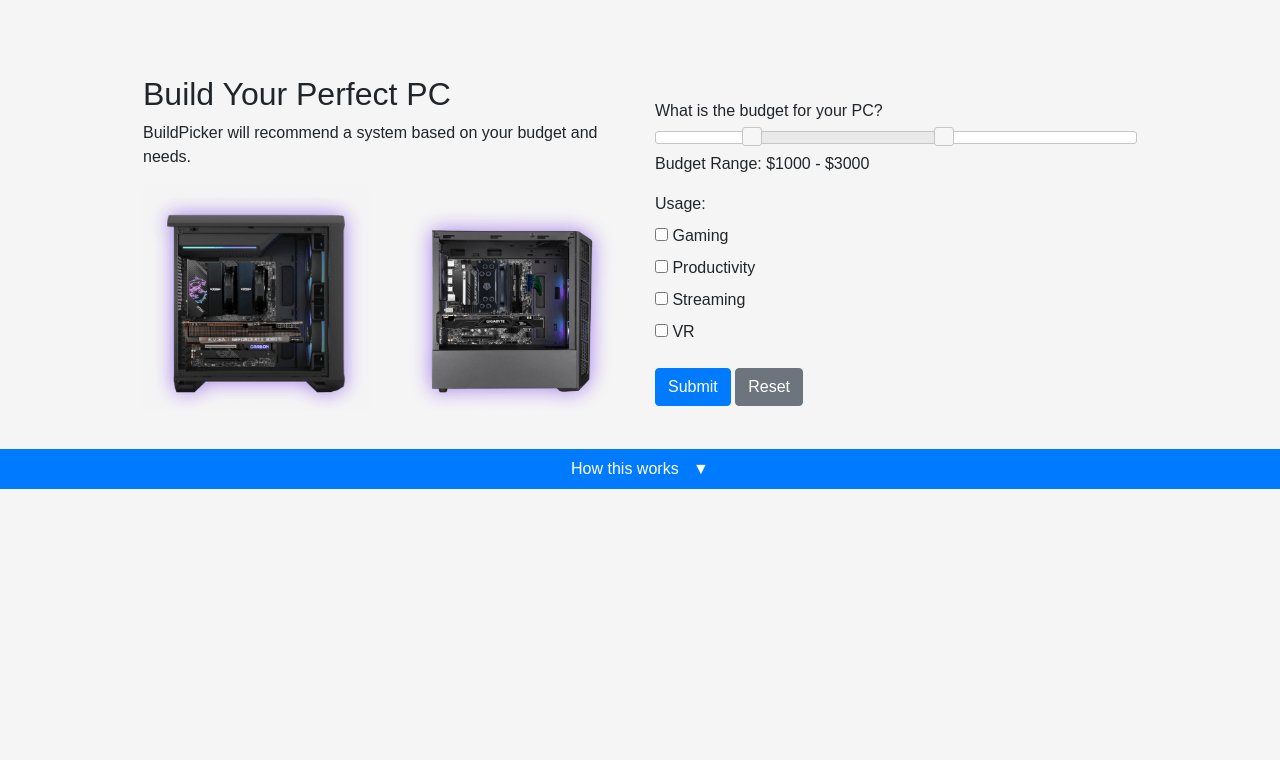
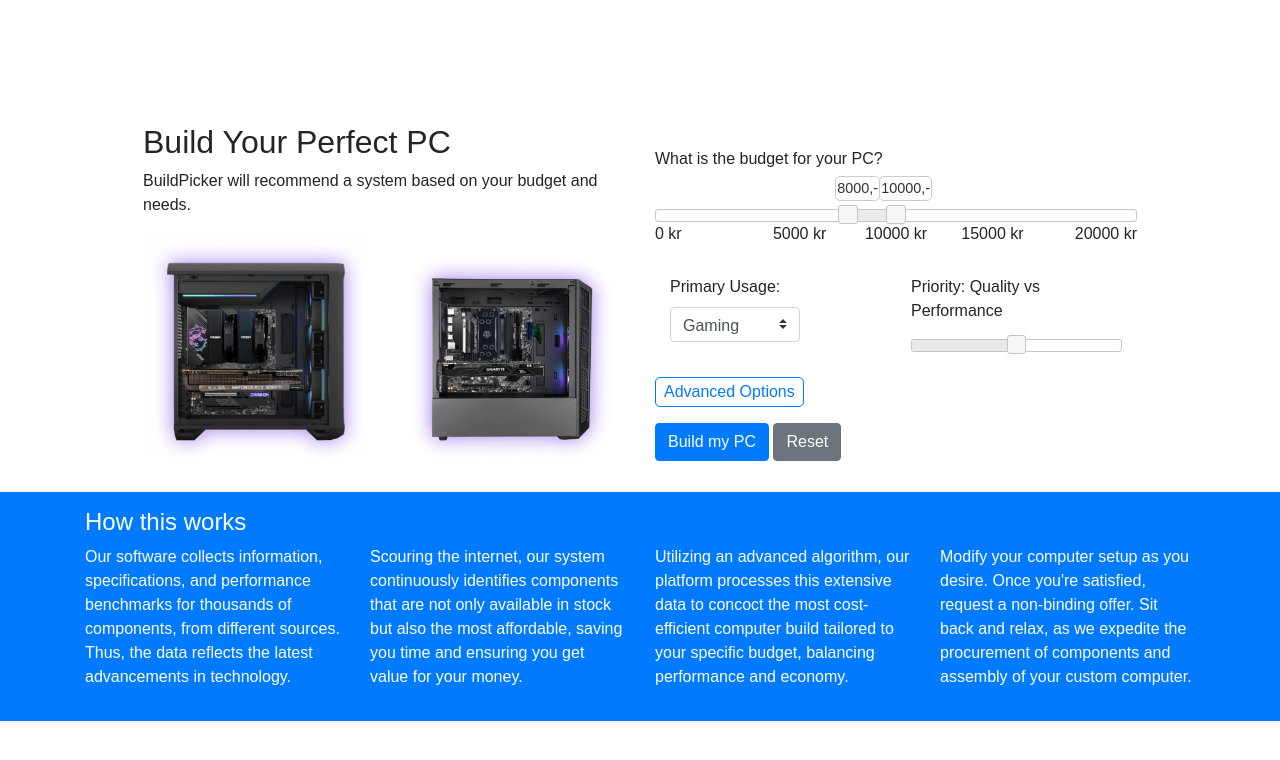
Before and after one commit to Daniel6702/WebScraper-Partpicker, a Django app: page / in a window 1280 px wide. Shown: the top 760 px of the page. Run offline with Django 4.2, Linux system fonts and the light colour scheme; some libraries are stand-ins or nearby versions.

Commit message:
GUI Improvements

```diff
--- a/Scraper_Package/benchmark.py
+++ b/Scraper_Package/benchmark.py
@@ -2,6 +2,11 @@ import requests
 import os
 from bs4 import BeautifulSoup
 import json
+
+#https://github.com/toUpperCase78/intel-processors
+#https://www.amd.com/en/products/specifications/processors/11776+1736+1896+2466
+#https://ark.intel.com/content/www/us/en/ark.html#@PanelLabel122139
+#https://www.techpowerup.com/cpu-specs/?sort=name
 
 def get_path_of_data_folder():
     return os.path.join(os.path.dirname(__file__), '..', 'Data')
--- a/django_server/settings.py
+++ b/django_server/settings.py
@@ -37,6 +37,7 @@ INSTALLED_APPS = [
     'django.contrib.sessions',
     'django.contrib.messages',
     'django.contrib.staticfiles',
+
     'scraper_webapp'
 ]
 
@@ -116,7 +117,10 @@ USE_TZ = True
 # Static files (CSS, JavaScript, Images)
 # https://docs.djangoproject.com/en/4.2/howto/static-files/
 
-STATIC_URL = 'static/'
+STATIC_URL = '/static/'
+STATICFILES_DIRS = [
+    BASE_DIR / "scraper_webapp/static",  # Adjust the path to match your static files directory
+]
 
 # Default primary key field type
 # https://docs.djangoproject.com/en/4.2/ref/settings/#default-auto-field
--- a/scraper_webapp/forms.py
+++ b/scraper_webapp/forms.py
@@ -1,17 +1,25 @@
 from django import forms
-
-class ScraperForm(forms.Form):
-    budget = forms.CharField(label='Budget', max_length=500)
-
-class BudgetForm(forms.Form):
-    lower_budget = forms.IntegerField()
-    upper_budget = forms.IntegerField()
 
 class PCBuilderForm(forms.Form):
     USAGE_CHOICES = [
         ('gaming', 'Gaming'),
-        ('productivity', 'Productivity'),
+        ('productivity', 'General Productivity'),
+        ('server', 'Server or networking tasks'),
         ('streaming', 'Streaming'),
-        ('vr', 'VR'),
+        ('vr', 'Virtual reality'),
+        ('video_editing', 'Video Editing'),
+        ('3d_modeling', '3D Modeling and CAD'),
+        ('graphic_design', 'Graphic design'),
+        ('programming', 'Software development'),
+        ('casual', 'Casual Use'),
     ]
-    usage = forms.MultipleChoiceField(choices=USAGE_CHOICES, widget=forms.CheckboxSelectMultiple)
+
+    usage = forms.ChoiceField(choices=USAGE_CHOICES, widget=forms.Select(attrs={'class': 'form-control custom-select'}))
+
+    small_form_factor = forms.BooleanField(required=False)
+    rgb = forms.BooleanField(required=False)
+    wireless_connectivity = forms.BooleanField(required=False)
+    overclocking_capabilities = forms.BooleanField(required=False)
+
+    cooling_capability = forms.IntegerField(widget=forms.NumberInput(attrs={'type': 'range'}), required=False)
+    quality_vs_performance = forms.IntegerField(widget=forms.NumberInput(attrs={'type': 'range'}), required=False)
--- /dev/null
+++ b/scraper_webapp/static/css/styles.css
@@ -0,0 +1,81 @@
+/*Priority slider quality/performance*/
+#priority-slider {
+    margin-top: 20px;
+}
+
+#budget-slider {
+    margin-top: 0px;
+}
+
+/*Primary use selector drop down menu*/
+.custom-select {
+    width: 130px;
+    height: 35px;
+}
+
+/*Advanved Options menu*/
+#advancedOptions {
+    padding-bottom: 0px;
+}
+.advanced-options-btn {
+    display: inline-block;
+    cursor: pointer;
+    padding: 2px 8px;
+    border: 1px solid #007BFF;
+    color: #007BFF;
+    border-radius: 5px;
+    text-decoration: none;
+    transition: background-color 0.2s;
+}
+.advanced-options-btn:hover {
+    background-color: #007BFF;
+    color: #ffffff;
+}
+.advanced-slider {
+    margin-top: 0px;
+}
+*, *::before, *::after {
+    box-sizing: border-box;
+}
+.collapsing {
+    transition: height 0.35s ease;  /* Adjust the duration and timing function as needed */
+}
+
+.handle-value {
+    background: #fff;
+    border: 1px solid #ccc;
+    border-radius: 5px;
+    padding: 1px;
+    font-size: 0.9em;
+    white-space: nowrap;
+    color: #333;
+}
+
+body {
+    font-family: Arial, sans-serif;
+    background-color: #ffffff;
+    margin: 0;
+    padding: 0;
+}
+
+.section-spacing {
+    margin-top: 30px;
+}
+
+.custom-width {
+    width: 80%;
+    max-width: 1300px;
+    margin: 0 auto;
+}
+
+.sliders-container {
+    display: grid;
+    grid-template-columns: 1fr; /* Makes one column */
+    grid-gap: 10px; /* Adjust space between the rows */
+    /* Add additional styles like padding, background etc., if necessary */
+}
+.slider-group {
+    display: grid;
+
+    /* Styles for your slider group, if any */
+}
--- /dev/null
+++ b/scraper_webapp/static/js/script.js
@@ -0,0 +1,96 @@
+$(function() {
+    $("#budget-slider").slider({
+        range: true,
+        min: 0,
+        max: 20000,
+        values: [8000, 10000],
+        create: function() {
+            positionHandleValues();
+        },
+        slide: function(event, ui) {
+            $("input[name='lower_budget']").val(ui.values[0]);
+            $("input[name='upper_budget']").val(ui.values[1]);
+            positionHandleValues(ui.values);
+        }
+    });
+
+    $("#budget-range").text("Kr" + $("#budget-slider").slider("values", 0) + " - Kr" + $("#budget-slider").slider("values", 1));
+
+    function positionHandleValues(values) {
+        values = values || $("#budget-slider").slider("values");
+        var handleValues = [$("#lower-handle-value"), $("#upper-handle-value")];
+        var handles = $("#budget-slider .ui-slider-handle");
+        handleValues[0].text(values[0]+',-');
+        handleValues[1].text(values[1]+',-');
+        handleValues.forEach(function(handleValue, index) {
+            handleValue.css({
+                "left": handles.eq(index).position().left - (handleValue.outerWidth() - handles.eq(index).outerWidth()) / 2 + "px",
+                "top": handles.eq(index).position().top - handleValue.outerHeight() - 4 + "px"  // Adjust this value to change the vertical spacing
+            });
+        });
+    }
+
+    function createSliderScale(min, max, step) {
+        var scaleContainer = $('#slider-scale');
+        scaleContainer.empty();
+        for (var i = min; i <= max; i += step) {
+            var scaleLabel = $('<span>').text(i + ' kr').css({
+                'flex': '1',
+                'text-align': (i === min ? 'left' : (i === max ? 'right' : 'center'))
+            });
+            scaleContainer.append(scaleLabel);
+        }
+    }
+
+    function resetForm() {
+
+        $('#pcBuilderForm')[0].reset();
+        $("#budget-slider").slider("values", [8000, 10000]); // Reset slider to initial values
+        positionHandleValues($("#budget-slider").slider("values"));
+    }
+
+    $("#priority-slider").slider({
+        range: "min",
+        min: 0,
+        max: 100,
+        value: 50,  // Setting the initial value to 50 (midway) as an example.
+        slide: function(event, ui) {
+            // Any logic you want to add while sliding.
+        }
+    });
+
+    $(document).ready(function() {
+        $("#cooling-slider").slider({
+            range: "min",
+            min: 1,
+            max: 10,  // Adjust the max value based on your requirements.
+            value: 5, // Default value at initialization
+            slide: function(event, ui) {
+                // Update the hidden input value when the slider value changes
+                $("#coolingValue").val(ui.value);
+            }
+        });
+
+        // Initialize the hidden input value with the slider's initial value
+        $("#coolingValue").val($("#cooling-slider").slider("value"));
+    });
+
+    $(document).ready(function() {
+        $("#aesthetics-slider").slider({
+            range: "min",
+            min: 1,
+            max: 10,  // Adjust the max value based on your requirements.
+            value: 5, // Default value at initialization
+            slide: function(event, ui) {
+                // Update the hidden input value when the slider value changes
+                $("#aestheticsValue").val(ui.value);
+            }
+        });
+
+        // Initialize the hidden input value with the slider's initial value
+        $("#aestheticsValue").val($("#aesthetics-slider").slider("value"));
+    });
+
+    createSliderScale(0, 20000, 5000);
+    window.resetForm = resetForm;
+});
--- a/scraper_webapp/static/styles.css
+++ /dev/null
@@ -1,62 +0,0 @@
-body {
-    font-family: Arial, sans-serif;
-    background-color: #f5f5f5;
-    margin: 0;
-    padding: 0;
-}
-
-.cursor-pointer {
-    cursor: pointer;
-}
-
-.arrow-down {
-    display: inline-block;
-    margin-left: 10px;
-    transition: transform 0.3s ease;
-}
-
-.info-band-content {
-    transition: max-height 0.5s ease, opacity 0.5s ease, padding 0.5s ease;
-    overflow: hidden;
-    max-height: 0;
-    opacity: 0;
-    padding: 0; /* Set padding to 0 to reduce space when collapsed */
-}
-
-.info-band-trigger, .info-band-content {
-    background-color: #007bff; /* Use the same color for both elements */
-    color: white; /* Set the text color to white for better readability */
-}
-
-.section-spacing {
-    margin-top: 30px;
-}
-
-.custom-width {
-    width: 80%; /* or whatever width you prefer */
-    max-width: 1300px; /* optional, prevents it from becoming too wide on large screens */
-    margin: 0 auto; /* centers the div */
-}
-
-
-input[type="text"] {
-    margin-bottom: 20px;
-    padding: 10px;
-    font-size: 16px;
-    border: 1px solid #ccc;
-    border-radius: 5px;
-}
-
-button {
-    padding: 10px;
-    font-size: 16px;
-    color: white;
-    background-color: #28a745;
-    border: none;
-    border-radius: 5px;
-    cursor: pointer;
-}
-
-button:hover {
-    background-color: #218838;
-}
--- a/scraper_webapp/templates/scraper_webapp/pc_builder.html
+++ b/scraper_webapp/templates/scraper_webapp/pc_builder.html
@@ -6,164 +6,150 @@
     <meta name="viewport" content="width=device-width, initial-scale=1.0">
     <title>PC Builder</title>
     {% load static %}
-    <!-- Add Bootstrap CSS for styling -->
     <link href="https://stackpath.bootstrapcdn.com/bootstrap/4.5.2/css/bootstrap.min.css" rel="stylesheet">
-    <!-- Add jQuery UI CSS for the slider -->
     <link rel="stylesheet" href="https://code.jquery.com/ui/1.12.1/themes/base/jquery-ui.css">
-    <link rel="stylesheet" type="text/css" href="{% static 'styles.css' %}">
+    <link rel="stylesheet" type="text/css" href="{% static 'css\styles.css' %}">
+
+    <script src="https://code.jquery.com/jquery-3.6.0.min.js"></script>
+    <script src="https://stackpath.bootstrapcdn.com/bootstrap/4.5.2/js/bootstrap.min.js"></script>
+
 </head>
-<script src="https://code.jquery.com/jquery-3.6.0.min.js"></script>
-<script src="https://stackpath.bootstrapcdn.com/bootstrap/4.5.2/js/bootstrap.min.js"></script>
-<body>
 
-<div class="" style="margin-top: 75px;">
-</div>
+<div class="container mt-5 custom-width" style="padding-top: 75px; padding-bottom: 25px;">
+    <div class="row">
+        <div class="col-md-6" >
 
-<div class="container mt-5 custom-width">
-    <div class="row">
-        <div class="col-md-6">
+            <!--Images and text left side-->
             <h2>Build Your Perfect PC </h2>
             <p>BuildPicker will recommend a system based on your budget and needs.</p>
             <div class="row">
-                <!-- Adjust 'col' classes as needed to change image width, ensure they add up to 12 -->
                 <div class="col-6">
-                    <img src="{% static 'scraper_webapp/images/pc1.png' %}" alt="Image 1" class="img-fluid mb-2">
+                    <img src="{% static 'images/pc1.png' %}" alt="Image 1" class="img-fluid mb-2">
                 </div>
                 <div class="col-6">
-                    <img src="{% static 'scraper_webapp/images/pc2.png' %}" alt="Image 2" class="img-fluid mb-2">
+                    <img src="{% static 'images/pc2.png' %}" alt="Image 2" class="img-fluid mb-2">
                 </div>
-                <!-- Add more images with additional 'col' divs if needed -->
             </div>
         </div>
+
         <div class="col-md-6">
-
             <form method="POST" id="pcBuilderForm" class="mt-4">
                 {% csrf_token %}
                 {{ form.non_field_errors }}
+                <label>What is the budget for your PC?</label>
 
-                <div class="form-group">
-                    <label>What is the budget for your PC?</label>
-                    <div id="budget-slider"></div>
-                    <!-- Hidden inputs for budget -->
+                <!--Budget Slider-->
+                <div class="form-group" style="padding-top: 30px;" >
+                    <div id="budget-slider" >
+                        <div id="lower-handle-value" class="handle-value" style="position: absolute;"></div>
+                        <div id="upper-handle-value" class="handle-value" style="position: absolute;"></div>
+                    </div>
+                    <div id="slider-scale" class="d-flex justify-content-between"></div>
                     {{ form.lower_budget }}
                     {{ form.upper_budget }}
-                    <p class="mt-2">Budget Range: <span id="budget-range"></span></p>
                 </div>
 
-                <div class="form-group">
-                    <label>Usage:</label>
-                    <div>
-                        {{ form.usage.errors }}
-                        {{ form.usage }}
+                <div class="container mt-4" style="padding-top: 5px; padding-bottom: 25px;">
+                    <div class="row">
+                        <!-- Column for the ChoiceField -->
+                        <div class="col-md-6">
+                            <label for="id_usage">Primary Usage:</label>
+                            <div>
+                                {{ form.usage.errors }}
+                                {{ form.usage }}
+                            </div>
+                        </div>
+
+                        <!-- Column for the Slider -->
+                        <div class="col-md-6">
+                            <label for="priority-slider">Priority: Quality vs Performance</label>
+                            <div id="priority-slider" class="mt-2"></div>
+                        </div>
                     </div>
                 </div>
 
-                <button type="submit" class="btn btn-primary">Submit</button>
+                <!-- Advanced section -->
+                <div class="form-group">
+                    <a class="advanced-options-btn" data-toggle="collapse" href="#advancedOptions" role="button" aria-expanded="false" aria-controls="advancedOptions">
+                        Advanced Options
+                    </a>
+                    <div class="collapse" id="advancedOptions">
+
+                        <div class="container mt-4">
+                            <div class="row">
+                            <!-- Checkbox Options -->
+                                <div class="col-md-6">
+                                    <div class="form-check">
+                                        <input type="checkbox" name="small_form_factor" id="small_form_factor">
+
+                                        <label class="form-check-label" for="smallFormFactor">Small Form Factor</label>
+                                    </div>
+                                    <div class="form-check">
+                                        <input type="checkbox" name="rgb" id="rgb">
+                                        <label class="form-check-label" for="rgb">RGB</label>
+                                    </div>
+                                    <div class="form-check">
+                                        <input type="checkbox" value="wireless_connectivity" id="wireless_connectivity">
+                                        <label class="form-check-label" for="wirelessConnectivity">Wireless Connectivity</label>
+                                    </div>
+                                    <div class="form-check">
+                                        <input type="checkbox" value="overclocking_capabilities" id="overclocking_capabilities">
+                                        <label class="form-check-label" for="overclockingCapabilities">Overclocking Capabilities</label>
+                                    </div>
+                                </div>
+
+
+                                <div class="col-md-6">
+                                    <div class="sliders-container">
+                                        <!-- Slider for Cooling Capabilities -->
+                                        <div class="slider-group">
+                                            <label>Cooling Capabilities:</label>
+                                            <div id="cooling-slider" class="advanced-slider"></div>
+                                            <input type="hidden" name="cooling_capability" id="coolingValue">
+                                        </div>
+
+                                        <!-- Slider for Aesthetics -->
+                                        <div class="slider-group">
+                                            <label>Aesthetics:</label>
+                                            <div id="aesthetics-slider" class="advanced-slider"></div>
+                                            <input type="hidden" name="aesthetics_capability" id="aestheticsValue">
+                                        </div>
+                                    </div>
+
+                                </div>
+                            </div>
+                        </div>
+                    </div>
+                </div>
+                <button type="submit" class="btn btn-primary">Build my PC</button>
                 <button type="reset" class="btn btn-secondary" onclick="resetForm()">Reset</button>
             </form>
         </div>
     </div>
 </div>
 
-<div class="info-band-trigger py-2 text-center cursor-pointer section-spacing" data-toggle="info-dropdown" style="background-color: #007bff; color: white;">
-    <span>How this works</span>
-    <i class="arrow-down">&#x25BC;</i>
-</div>
-<div class="info-band-content d-none text-white py-3" style="background-color: #007bff;">
+<div class="text-white py-3" style=" background-color: #007bff;">
     <div class="container">
+        <h4>How this works</h4>
         <div class="row">
             <div class="col-md-3">
-                <h4>Step 1</h4>
-                <p>Information about step 1...</p>
+                <p>Our software collects information, specifications, and performance benchmarks for thousands of components, from different sources. Thus, the data reflects the latest advancements in technology.</p>
             </div>
             <div class="col-md-3">
-                <h4>Step 2</h4>
-                <p>Information about step 2...</p>
+                <p>Scouring the internet, our system continuously identifies components that are not only available in stock but also the most affordable, saving you time and ensuring you get value for your money.</p>
             </div>
             <div class="col-md-3">
-                <h4>Step 3</h4>
-                <p>Information about step 3...</p>
+                <p>Utilizing an advanced algorithm, our platform processes this extensive data to concoct the most cost-efficient computer build tailored to your specific budget, balancing performance and economy.</p>
             </div>
             <div class="col-md-3">
-                <h4>Step 4</h4>
-                <p>Information about step 4...</p>
+                <p>Modify your computer setup as you desire. Once you're satisfied, request a non-binding offer. Sit back and relax, as we expedite the procurement of components and assembly of your custom computer.</p>
             </div>
         </div>
     </div>
 </div>
-
-
 <!-- Add jQuery, jQuery UI and Bootstrap JS -->
-<script src="https://code.jquery.com/jquery-3.5.1.min.js"></script>
 <script src="https://code.jquery.com/ui/1.12.1/jquery-ui.min.js"></script>
-<script src="https://stackpath.bootstrapcdn.com/bootstrap/4.5.2/js/bootstrap.min.js"></script>
-
-<script>
-    $(function() {
-        // Set up the jQuery UI slider
-        $("#budget-slider").slider({
-            range: true,
-            min: 0,
-            max: 5000,
-            values: [1000, 3000],  // Initial range values
-            slide: function(event, ui) {
-                // Update the displayed budget range and hidden inputs when slider changes
-                $("#budget-range").text("$" + ui.values[0] + " - $" + ui.values[1]);
-                $("input[name='lower_budget']").val(ui.values[0]);
-                $("input[name='upper_budget']").val(ui.values[1]);
-            }
-        });
-
-        // Set the initial displayed budget range based on initial slider values
-        $("#budget-range").text("$" + $("#budget-slider").slider("values", 0) +
-            " - $" + $("#budget-slider").slider("values", 1));
-    });
-
-    function resetForm() {
-        // This function resets the form inputs and the slider
-        $('#pcBuilderForm')[0].reset();
-        $("#budget-slider").slider("values", [1000, 3000]); // Reset slider to initial values
-        $("#budget-range").text("$1000 - $3000"); // Reset budget range text
-    }
-
-
-    $(document).ready(function() {
-    $('[data-toggle="info-dropdown"]').on('click', function() {
-        const content = $('.info-band-content');
-        const arrow = $('.arrow-down');
-
-        // Function to force browser to recalculate the style, ensuring the transition is triggered
-        const forceReflow = (element) => {
-            element[0].offsetHeight; // Accessing this property forces a reflow
-        };
-
-        if (content.css('opacity') === '0') {
-            content.removeClass('d-none');
-            forceReflow(content); // Force reflow before setting the properties to ensure transition is triggered
-            content.css({
-                'max-height': '1500px', // Adjust value if needed, or calculate actual height
-                'opacity': '1',
-                'padding': '', // Reset padding to default
-            });
-            arrow.css('transform', 'rotate(180deg)');
-        } else {
-            //content.css('max-height', '0');
-            content.css('opacity', '0');
-            setTimeout(() => {  // Delay the opacity change by a bit
-                content.css('max-height', '0');
-
-                forceReflow(content);
-            }, 200);
-            // Set a timeout that matches the transition duration before adding 'd-none'
-            setTimeout(() => {
-                content.addClass('d-none');
-                forceReflow(content); // Force reflow after setting the properties to ensure transition is triggered
-            }, 500); // This should match the transition duration
-            arrow.css('transform', 'rotate(0deg)');
-        }
-    });
-});
-
-</script>
+{% load static %}
+<script src="{% static 'js/script.js' %}"></script>
 </body>
 </html>
--- a/scraper_webapp/views.py
+++ b/scraper_webapp/views.py
@@ -1,5 +1,4 @@
 from django.shortcuts import render,redirect
-from .forms import ScraperForm
 from Scraper_Package.picker import select_components
 from .forms import PCBuilderForm
 from django.http import HttpResponseRedirect
@@ -8,10 +7,9 @@ def pc_builder(request):
     if request.method == 'POST':
         form = PCBuilderForm(request.POST)
         if form.is_valid():
-            # Process and save the data
-            # For example, you can filter out PC builds based on the form data
-            # and display them on a new results page.
-            return redirect('pc_build_results')
+            data = form.cleaned_data
+            print(data)
+
     else:
         form = PCBuilderForm()
     return render(request, 'scraper_webapp/pc_builder.html', {'form': form})
```
Also changed, not shown: scraper_webapp/static/images/pc1.png (renamed from scraper_webapp/static/scraper_webapp/images/pc1.png), scraper_webapp/static/images/pc2.png (renamed from scraper_webapp/static/scraper_webapp/images/pc2.png), 1 other file.
